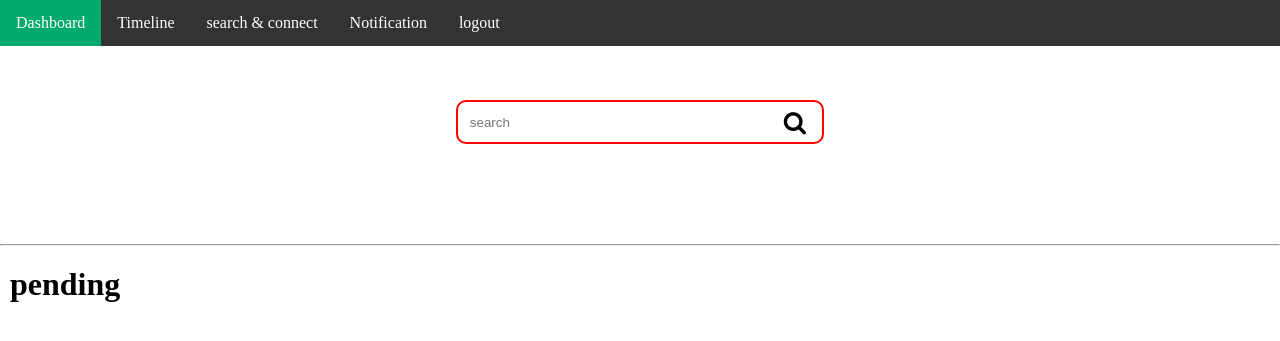
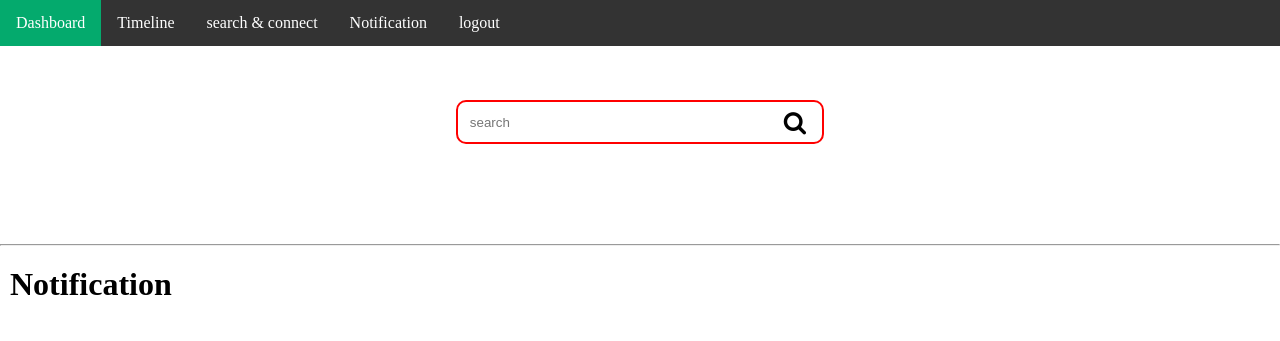
Before and after one commit to mkkotlin/ConnectNest, a Django app: page /search/search/ in a window 1280 px wide. Shown: the top 341 px of the page. Run offline with Django 5.2, Linux system fonts and the light colour scheme; the visitor is signed in with stand-in values (Sample User, id 1); data that the repository does not hold is empty.

Commit message:
notification toggle added

```diff
--- a/templates/search/search.html
+++ b/templates/search/search.html
@@ -36,7 +36,7 @@
 <!-- Actual result container -->
 <div id="results"></div>
 <!-- end of search profile -->
- <h1 style="margin: 10px;">pending</h1>
+ <h1 style="margin: 10px;" class="pending">Notification</h1>
 {% for i in pending_request%}
 <div class="pending_container"><span class="pending_list">{{i.from_user}} sent you a friend request
     <a href="#" class="act accept-btn" id="acc" data-id="{{i.id}}" data-action="accept">[Accept]</a>
@@ -53,6 +53,7 @@
         padding: 10px;
         width:400px;
         margin: 5px;
+        display: none;
     }
     .pending_list{
         margin: 10px;
@@ -224,6 +225,12 @@ $(document).on('click','.accept-btn , .reject-btn', function(e){
         }
     })
 });
+
+// Toggle for notification
+$('.pending').click(function(){
+    $('.pending_container').toggle();
+    console.log('tt')
+})
 </script>
 
 
```
